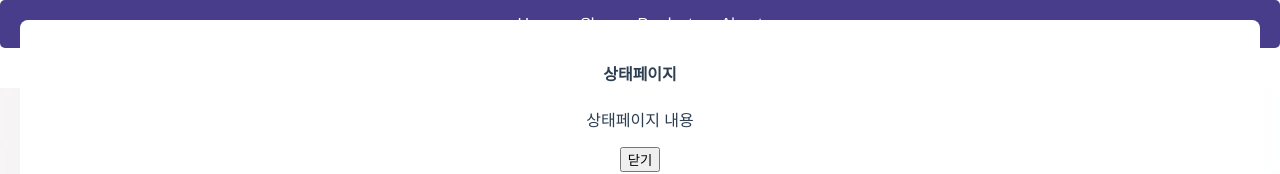
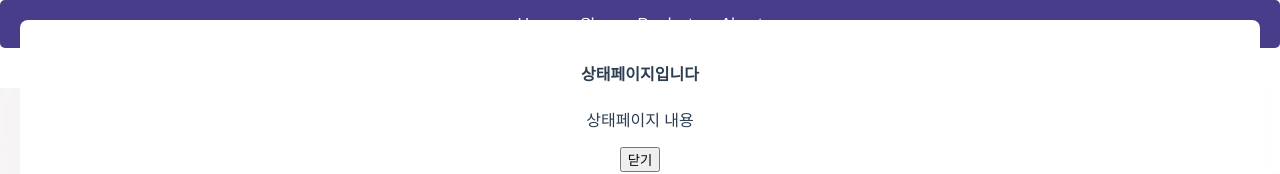
Before and after one commit to YoulAPark/CordingApple-Vuedongsan, a Vue app: page / in a window 1280 px wide. Both pictures are taken after a click on the element "역삼동원룸". Shown: the top 174 px of the page. Built offline with nearby package versions, Linux system fonts and the light colour scheme.

Commit message:
Initial Commit

```diff
--- a/src/App.vue
+++ b/src/App.vue
@@ -4,7 +4,7 @@
 <!-- git Test 진행 중 3-->
 <div class="black-bg" v-if="모달창열렸니 == true">
   <div class="white-bg">
-      <h4>상태페이지</h4>
+      <h4>상태페이지입니다</h4>
       <p>상태페이지 내용</p>
       <button @click="모달창열렸니 = false">닫기</button>
   </div>
```
